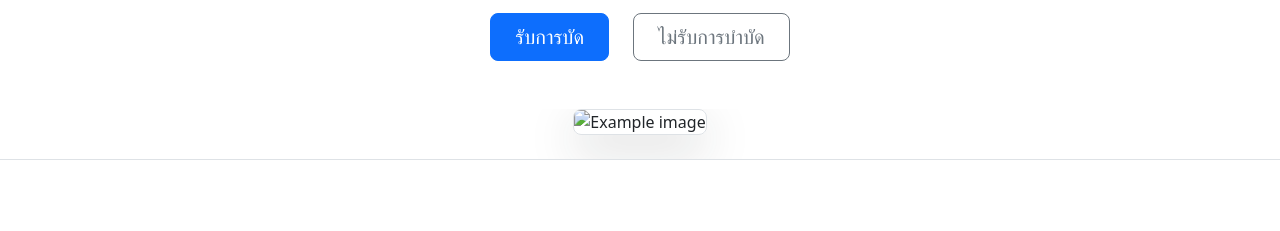
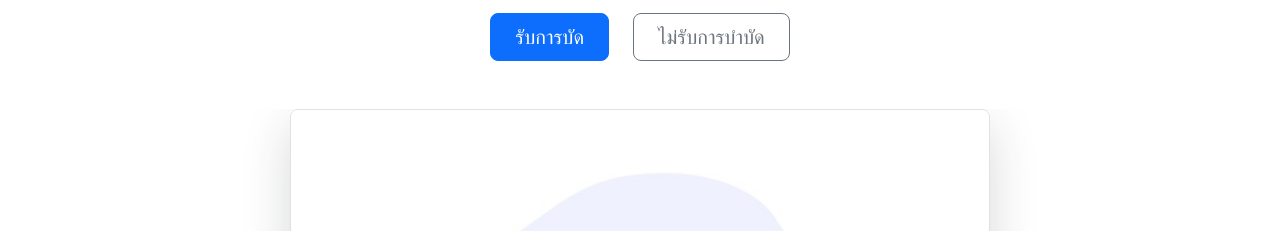
Before and after one commit to genarationth/assignment-jaturaorn, a plain HTML site: page index.html in a window 1280 px wide. Shown: the part 335-566 px from the top of the page. Drawn offline with Linux system fonts and the light colour scheme.

Commit message:
add imgesin main(body)_HERO,create file imges

```diff
--- a/index.html
+++ b/index.html
@@ -48,7 +48,7 @@
         </div>
         <div class="overflow-hidden" style="max-height: 30vh;">
           <div class="container px-5">
-            <img src="bootstrap-docs.png" class="img-fluid border rounded-3 shadow-lg mb-4" alt="Example image" width="700" height="500" loading="lazy">
+            <img src="/imges/flat-nurse-helping-sick-patient_23-2148186623.jpg" class="img-fluid border rounded-3 shadow-lg mb-4" alt="Example image" width="700" height="500" loading="lazy">
           </div>
         </div>
       </div>
```
Also changed, not shown: imges/flat-nurse-helping-sick-patient_23-2148186623.jpg (added).
